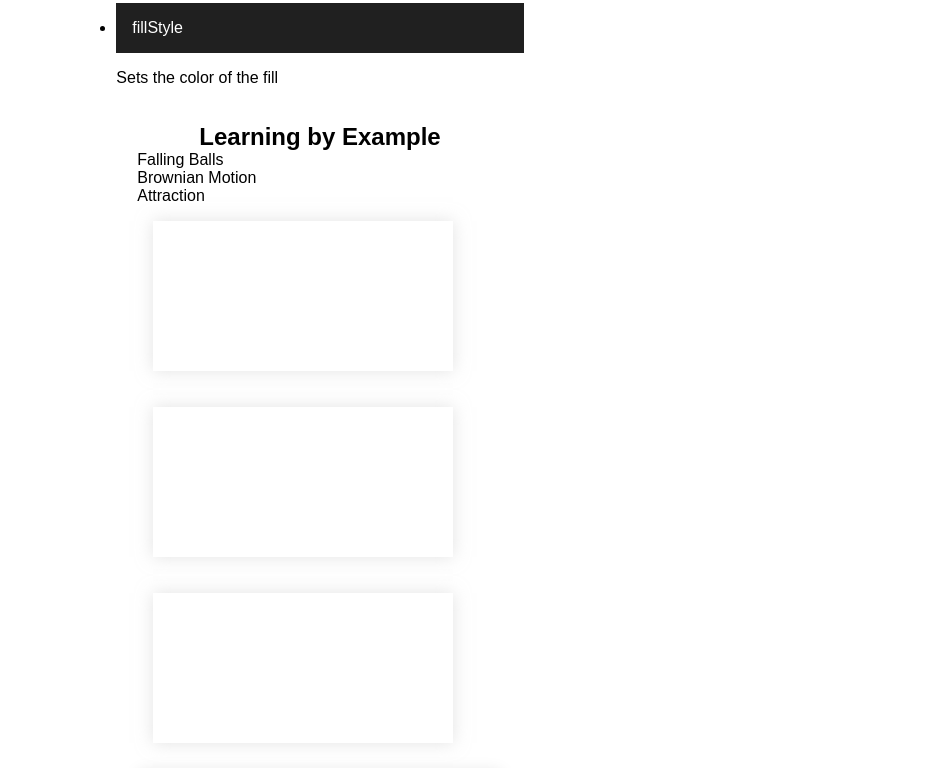
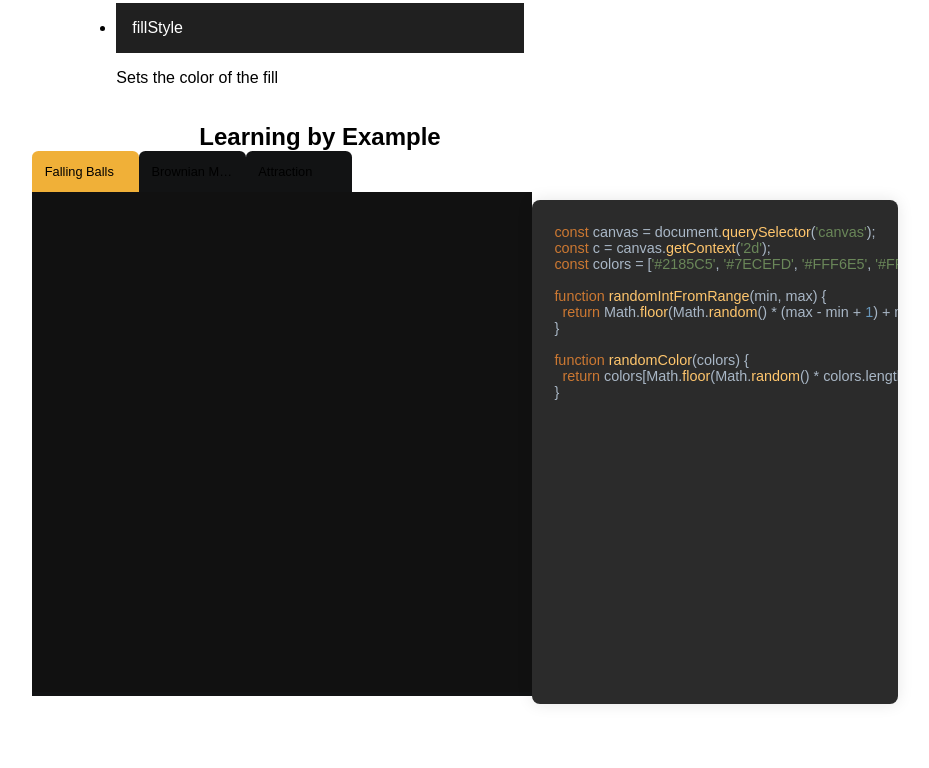
Before and after one commit to yashweblife/complex, a website built with Vite: page canvas.html in a window 1280 px wide. Shown: the part 3213-3981 px from the top of the page, without its empty margins (320-1249 px from the left). After the commit the page ends 3941 px from the top, so only its background shows below. Built offline with nearby package versions, Linux system fonts and the light colour scheme.

Commit message:
big style changes for dashboard

```diff
--- a/src/styles/common.scss
+++ b/src/styles/common.scss
@@ -87,9 +87,61 @@ blockquote{
 .w10{
     width:100%;
 }
-
 .box{
     aspect-ratio: 1/1;
+}
+.dis-off{
+    display: none !important;
+}
+.dashboard{
+    width:100%;
+    .header{
+        display: flex;
+        >.tab{
+            width:100%;
+            white-space: nowrap;
+            overflow: hidden;
+            max-width: 15ch;
+            padding:1em;
+            border-top-right-radius: 0.5em;
+            border-top-left-radius: 0.5em;
+            font-size: 0.8em;
+            background-color: #121314;
+            text-overflow: ellipsis;
+            cursor: pointer;
+            &:hover{
+                background-color: #1f1f1f;
+            }
+            &.selected{
+                background-color: #f0b038;
+            }
+        }
+    }
+    .content{
+        display: grid;
+        grid-template-columns: 8fr 1fr;
+        .preview{
+            background-color: #121314;
+            canvas{
+               width:500px;
+               aspect-ratio: 1/1;
+               margin:0;
+               box-shadow: none;
+               background-color: #111111;
+            }
+        }
+        .controls{
+            >div{
+                height:100%;
+            }
+            pre{
+                height: 100%;
+                code{
+                    height:100%;
+                }
+            }
+        }
+    }
 }
 @media (prefers-color-scheme: dark) {
     body {
```
